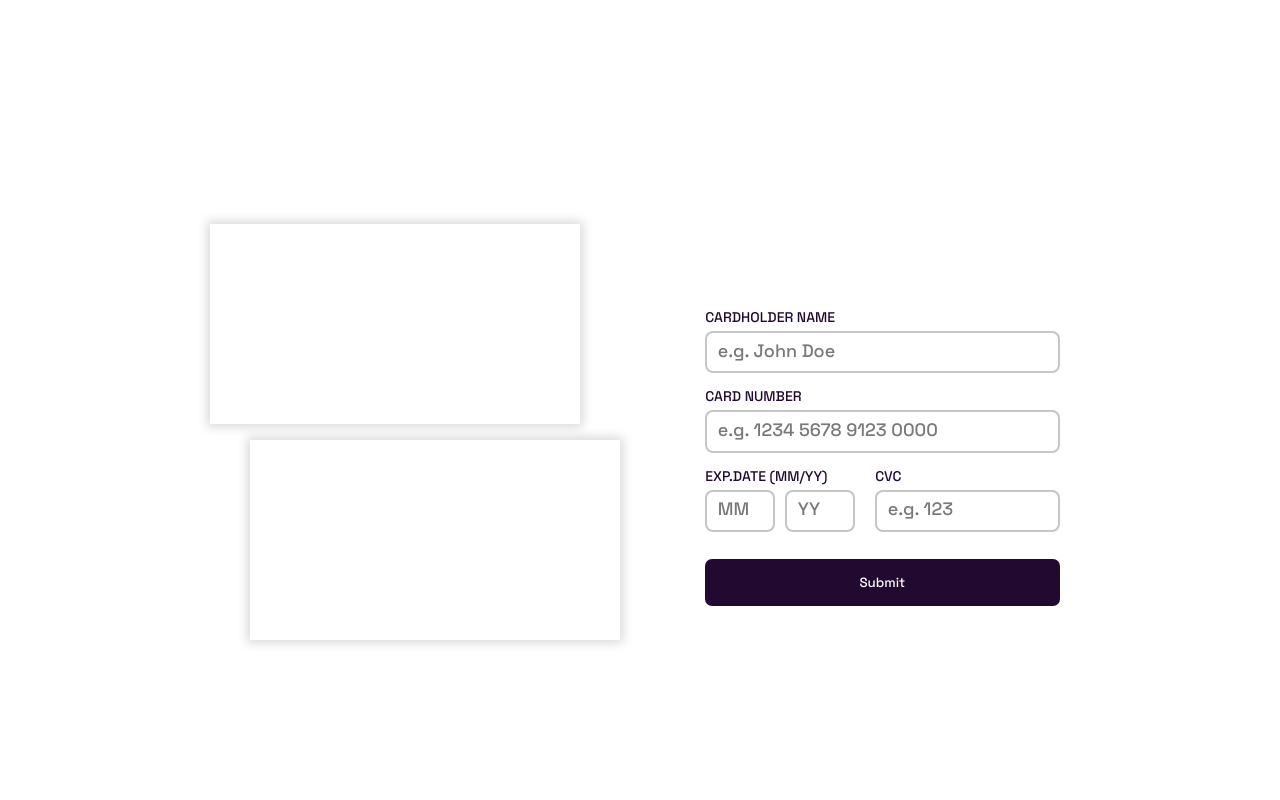
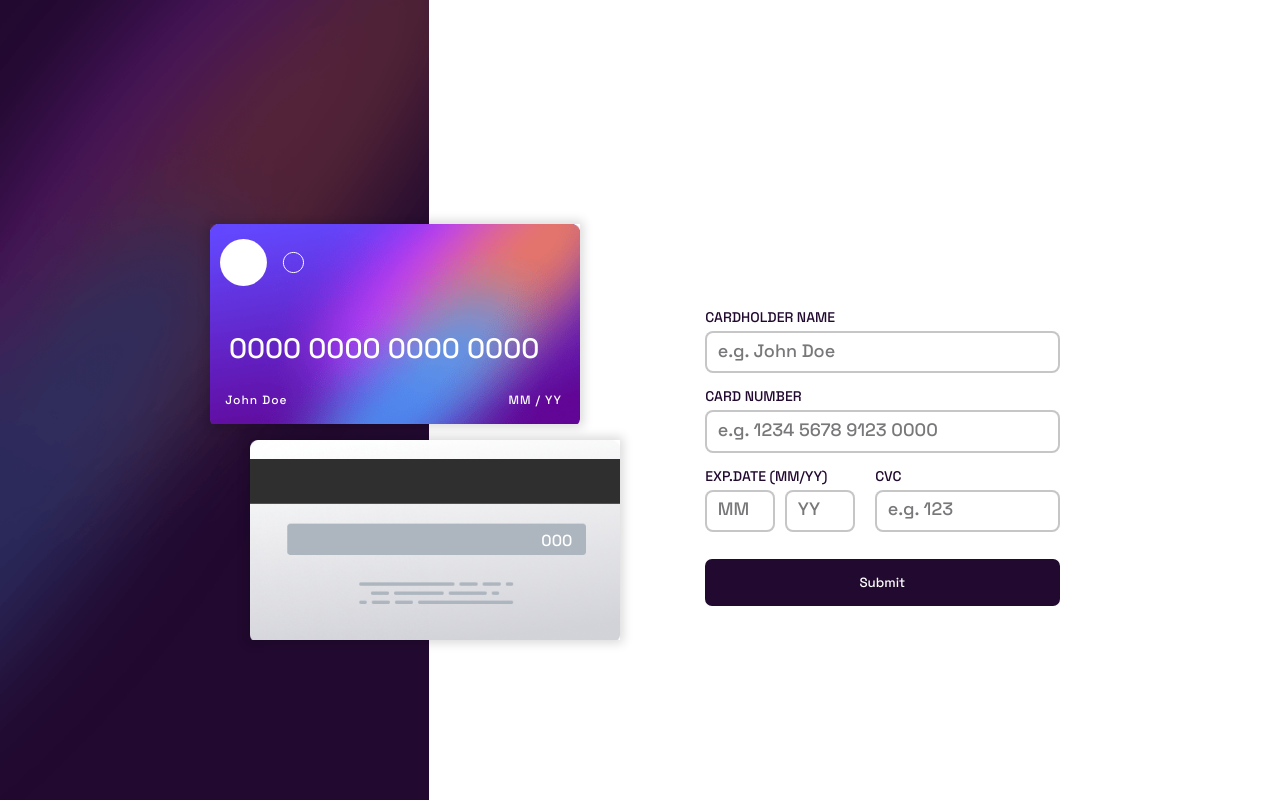
Before and after one commit to CodeLamp168/Interactive-Card-Detail-, a plain HTML site: page index.html in a window 1280 px wide. Drawn offline with Linux system fonts and the light colour scheme; the site is published under a folder, as on GitHub Pages, so addresses that start at the root find nothing.

Commit message:
Update style.css

```diff
--- a/style.css
+++ b/style.css
@@ -14,13 +14,13 @@ body {
   width: 100%;
   min-height: 100vh;
   background-color: #FFF;
-  background-image: url("/images/bg-main-mobile.png");
+  background-image: url("images/bg-main-mobile.png");
   background-repeat: no-repeat;
   background-size: contain;
 }
 @media (min-width: 800px) {
   body {
-    background-image: url("/images/bg-main-desktop.png");
+    background-image: url("images/bg-main-desktop.png");
   }
 }
 @media (min-width: 1150px) {
@@ -158,13 +158,13 @@ body .card-area .card:hover {
   transform: translateY(-5px);
 }
 body .card-area .front-card {
-  background-image: url("/images/bg-card-front.png");
+  background-image: url("images/bg-card-front.png");
 }
 body .card-area .front-card .svg {
   position: absolute;
   left: 10px;
   top: 15px;
-  background-image: url("/images/card-logo.svg");
+  background-image: url("images/card-logo.svg");
   background-repeat: no-repeat;
   width: 100%;
   height: 50px;
@@ -187,7 +187,7 @@ body .card-area .front-card .card-date-display {
   right: 5%;
 }
 body .card-area .back-card {
-  background-image: url("/images/bg-card-back.png");
+  background-image: url("images/bg-card-back.png");
 }
 body .card-area .back-card .card-cvc-display {
   top: 45%;
```
